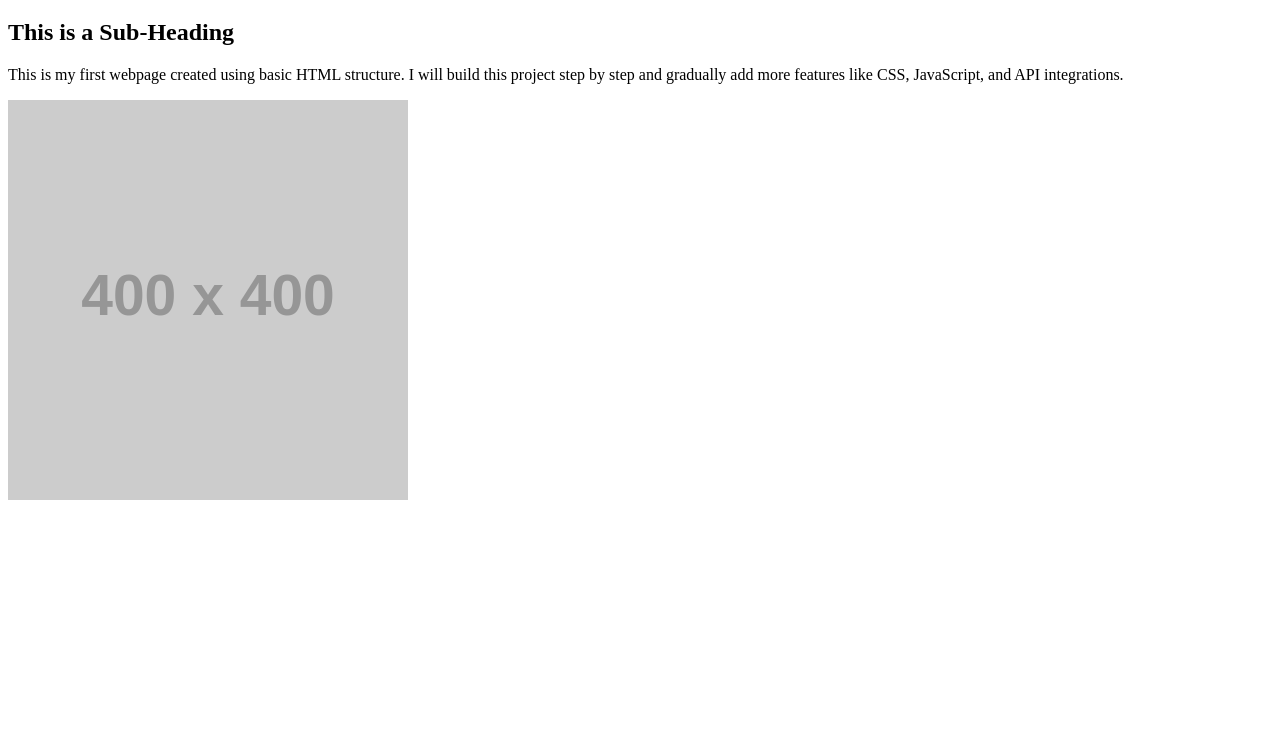
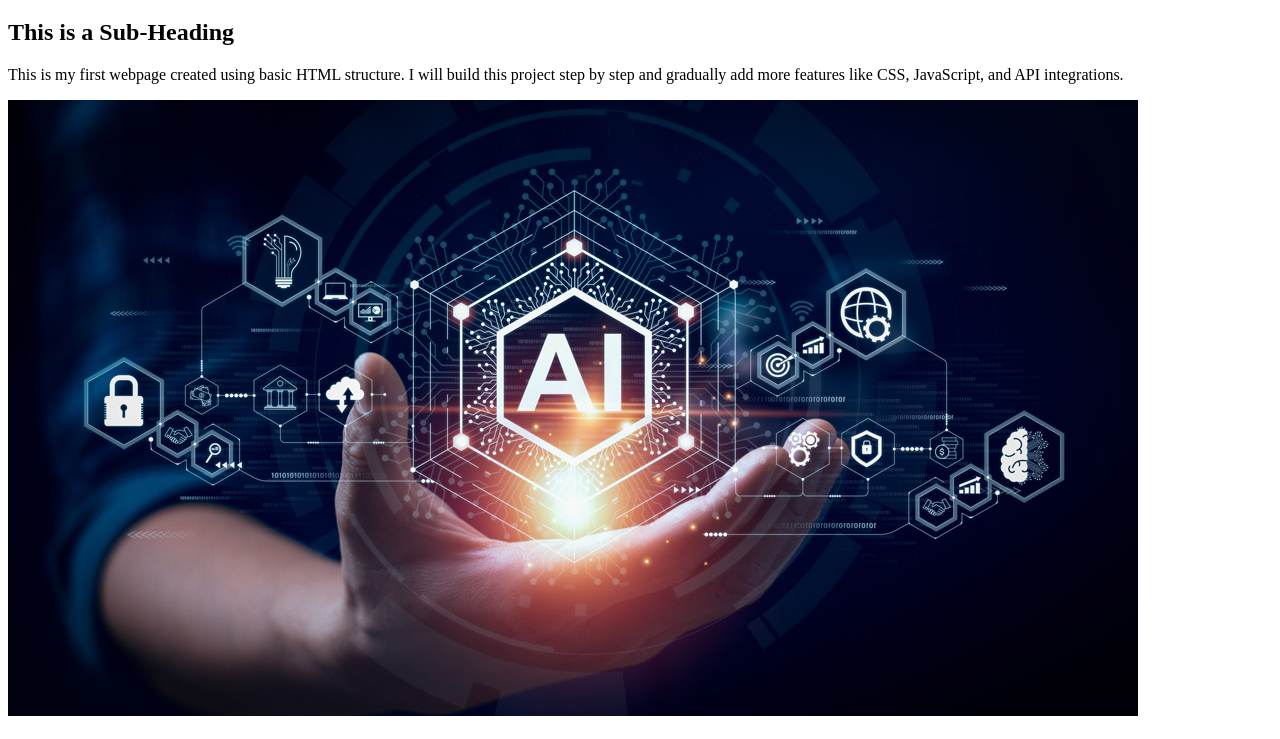
Before and after one commit to sanjana-gamit/Web-interactive, a plain HTML site: page index.html in a window 1280 px wide. Shown: the part 61-800 px from the top of the page. Drawn offline with Linux system fonts and the light colour scheme; placeholder pictures from the web are drawn by us.

Commit message:
Update index.html

```diff
--- a/index.html
+++ b/index.html
@@ -16,7 +16,7 @@
         features like CSS, JavaScript, and API integrations.
     </p>
 
-    <img src="https://via.placeholder.com/400" alt="Sample Image">
+    <img src="what-is-ai-1.jpg" alt="Sample Image">
 
 </body>
 </html>
```
